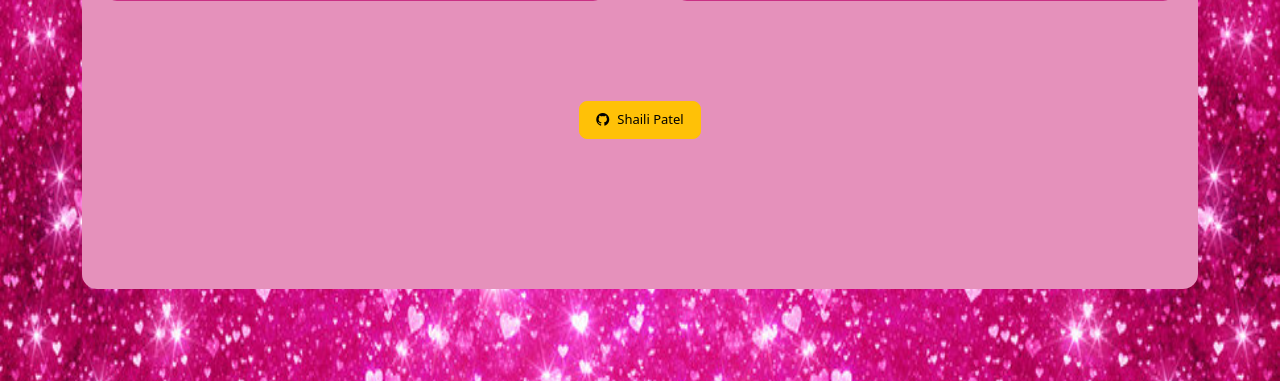
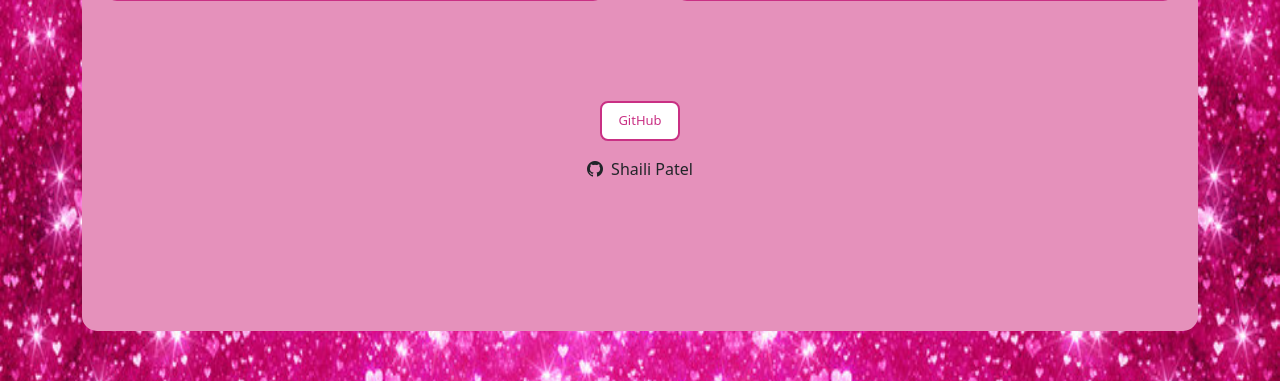
Before and after one commit to Shaili-Patel/Movie-Poster, a PHP site: page /index.html in a window 1280 px wide. Shown: the part 5809-6190 px from the top of the page. Run offline with PHP 8.4, Linux system fonts and the light colour scheme; some libraries are stand-ins or nearby versions; some web fonts are replaced.

Commit message:
Final Commit

```diff
--- a/index.html
+++ b/index.html
@@ -32,12 +32,12 @@
     <div class="col-md-6" v-for="(movie, index) in movies" :key="index">
         <div class="thumbnail">
 
-            <!-- Poster -->
+             <!-- Click changes poster -->
            <img class="poster img-fluid"
      :src="movie.posters[movie.posterindex]"
      @click="nextPoster(movie)" />
 
-
+			            <!-- Poster info -->
             <div class="imageInfo">
                 Poster {{ movie.posterindex + 1 }} of {{ movie.posters.length }}
             </div>
@@ -60,6 +60,8 @@
                 <a :href="movie.imdb" target="_blank">IMDB</a> |
                 <a :href="movie.website" target="_blank">Official</a>
             </p>
+
+        <!-- Likes and dislikes -->
 <div class="social">
     <p class="likes" @click="likeMovie(index)">
         <i class="bi bi-hand-thumbs-up"></i> {{ movie.likes }}
@@ -68,16 +70,17 @@
         <i class="bi bi-hand-thumbs-down"></i> {{ movie.dislikes }}
     </p>
 </div>
-
-
         </div>
     </div>
 </div>
 
-
+	    <!-- Footer with GitHub link and owner name -->
 	    <div class="footer">
 	        <div class="container">
-				<a id="github" class="btn btn-lg btn-warning" :href="github" target="_blank">
+<div class="my-3">
+    <!-- GitHub Button -->
+  <a id="github" class="btn git-btn btn-lg" :href="github" target="_blank">GitHub</a>
+</div>
 					<i class="bi bi-github me-2"></i>{{ owner }}
 		  		</a>
 	        </div>
--- a/site.js
+++ b/site.js
@@ -21,28 +21,41 @@
 */
 const vue_app = Vue.createApp({
     created() {
+        // When the app is created, fetch the movies from movies.json
         fetch('movies.json')
-            .then(response => response.json())
+            .then(response => response.json()) // Converts response to JSON
             .then(json => {
-                this.movies = json;
+                // Add a posterindex property to each movie so we know which poster to show first
+                this.movies = json.map(movie => ({ ...movie, posterindex: 0 }));
             });
     },
     data() {
         return {
-            movies: [],
+            movies: [], // Array to store movies from JSON
             title: "2000's Chick Flick Diaries",
             owner: "Shaili Patel",
-            github: "https://github.com/Shaili-Patel/Movie-Poster"
+            github: "https://github.com/Shaili-Patel/Movie-Poster" // Link to GitHub
         };
     },
     methods: {
         likeMovie(index) {
+            // Increase likes for the movie
             this.movies[index].likes++;
         },
         dislikeMovie(index) {
+            // Increase dislikes for the movie
             this.movies[index].dislikes++;
+        },
+        nextPoster(movie) {
+            // Move to the next poster for a movie
+            movie.posterindex++;
+            // If we've reached the last poster, go back to the first
+            if (movie.posterindex >= movie.posters.length) {
+                movie.posterindex = 0;
+            }
         }
     }
 });
 
+// Mount the Vue app to the HTML element with id "vue_app"
 vue_app.mount("#vue_app");
--- a/style.css
+++ b/style.css
@@ -7,6 +7,19 @@ body {
     overflow: auto;
     background-image: url(img/geometry.jpg);
 }
+
+.git-btn {
+  color: #c93084 !important;
+  border: 2px solid #c93084;
+  background-color: white !important;
+  transition: 0.3s;
+}
+
+.git-btn:hover {
+  background-color: #c93084 !important;
+  color: white !important;
+}
+
 
 /* This stylizes the header area */
 .header {
```
